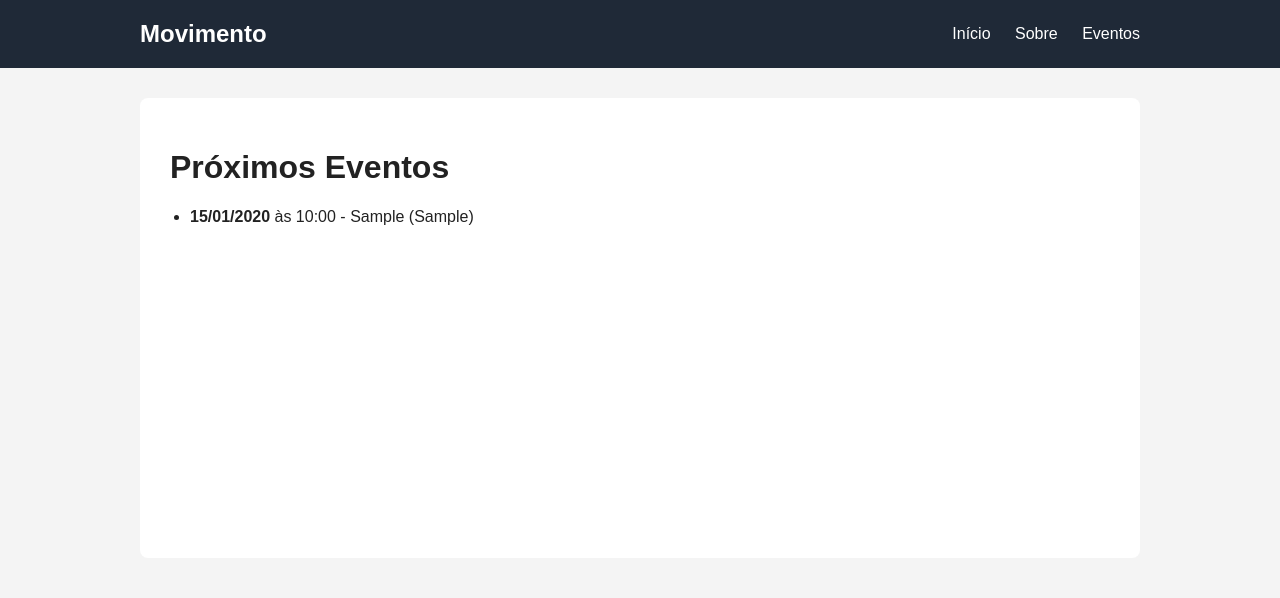
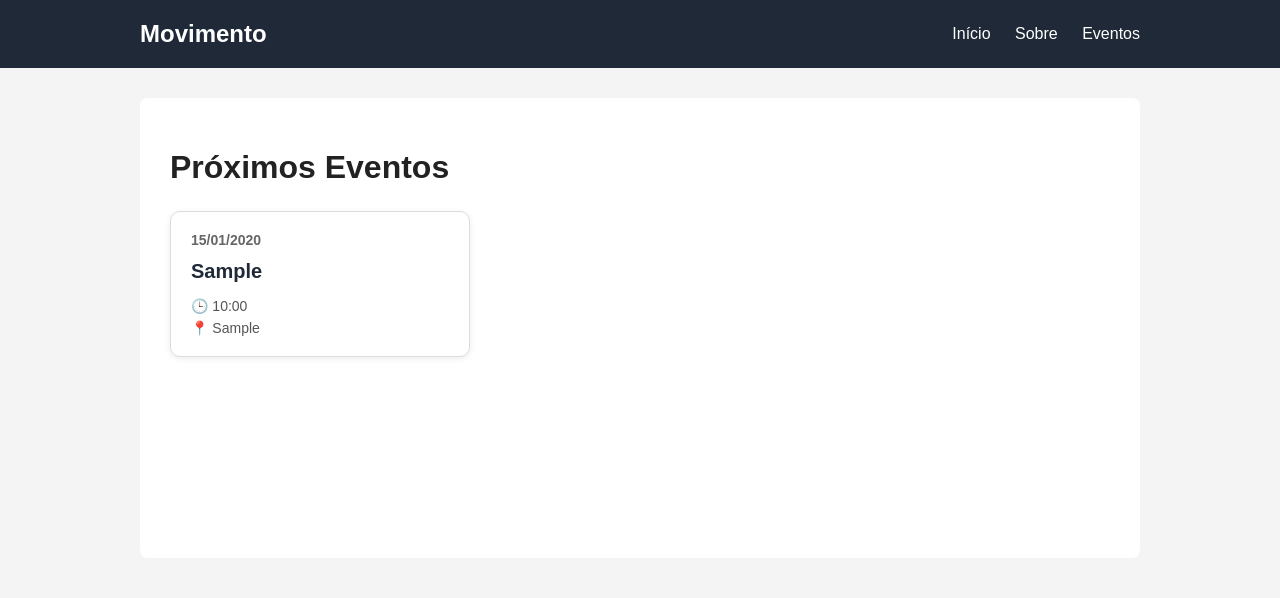
Before and after one commit to felipearaujomg94-star/movimento-core, a Django app: template institucional/templates/institucional/eventos.html in a window 1280 px wide. Shown: the top 598 px of the page. Run offline with Django 5.2, Linux system fonts and the light colour scheme; the template is opened without the code that fills it: values that come from a table or form of the project are taken from there, others are empty; tables that the repository leaves empty hold one stand-in row (values such as "Sample post").

Commit message:
feat: exibe eventos em cards

```diff
--- a/institucional/static/institucional/style.css
+++ b/institucional/static/institucional/style.css
@@ -79,3 +79,50 @@ li {
         padding: 20px;
     }
 }
+.eventos-grid {
+    display: grid;
+    grid-template-columns: repeat(3, 1fr);
+    gap: 20px;
+    margin-top: 25px;
+}
+
+.evento-card {
+    background: #ffffff;
+    border: 1px solid #dddddd;
+    border-radius: 10px;
+    padding: 20px;
+    box-shadow: 0 2px 6px rgba(0, 0, 0, 0.08);
+}
+
+.evento-card:hover {
+    transform: translateY(-3px);
+    box-shadow: 0 5px 12px rgba(0, 0, 0, 0.12);
+}
+
+@media (max-width: 800px) {
+    .eventos-grid {
+        grid-template-columns: 1fr;
+    }
+}
+.evento-data {
+    font-size: 14px;
+    color: #666;
+    margin-bottom: 12px;
+    font-weight: 600;
+}
+
+.evento-titulo {
+    font-size: 20px;
+    margin: 0 0 15px 0;
+    color: #1f2937;
+}
+
+.evento-info {
+    margin: 6px 0 0 0;
+    font-size: 14px;
+    color: #555;
+}
+
+.evento-card {
+    transition: transform 0.2s ease, box-shadow 0.2s ease;
+}
--- a/institucional/templates/institucional/eventos.html
+++ b/institucional/templates/institucional/eventos.html
@@ -4,16 +4,39 @@
 
 {% block content %}
     <h1>Próximos Eventos</h1>
-    <ul>
+
+    <div class="eventos-grid">
         {% for evento in eventos %}
-            <li>
-                <strong>{{ evento.data|date:"d/m/Y" }}</strong>
-                {% if evento.horario %} às {{ evento.horario|time:"H:i" }}{% endif %}
-                - {{ evento.atividade }}
-                {% if evento.local %} ({{ evento.local }}){% endif %}
-            </li>
+
+            <div class="evento-card">
+
+                <div class="evento-data">
+                    {{ evento.data|date:"d/m/Y" }}
+                </div>
+
+                <h2 class="evento-titulo">
+                    {{ evento.atividade }}
+                </h2>
+
+                {% if evento.horario %}
+                    <p class="evento-info">
+                        🕒 {{ evento.horario|time:"H:i" }}
+                    </p>
+                {% endif %}
+
+                {% if evento.local %}
+                    <p class="evento-info">
+                        📍 {{ evento.local }}
+                    </p>
+                {% endif %}
+
+            </div>
+
         {% empty %}
-            <li>Nenhum evento cadastrado no momento.</li>
+
+            <p>Nenhum evento cadastrado no momento.</p>
+
         {% endfor %}
-    </ul>
+    </div>
+
 {% endblock %}
```
